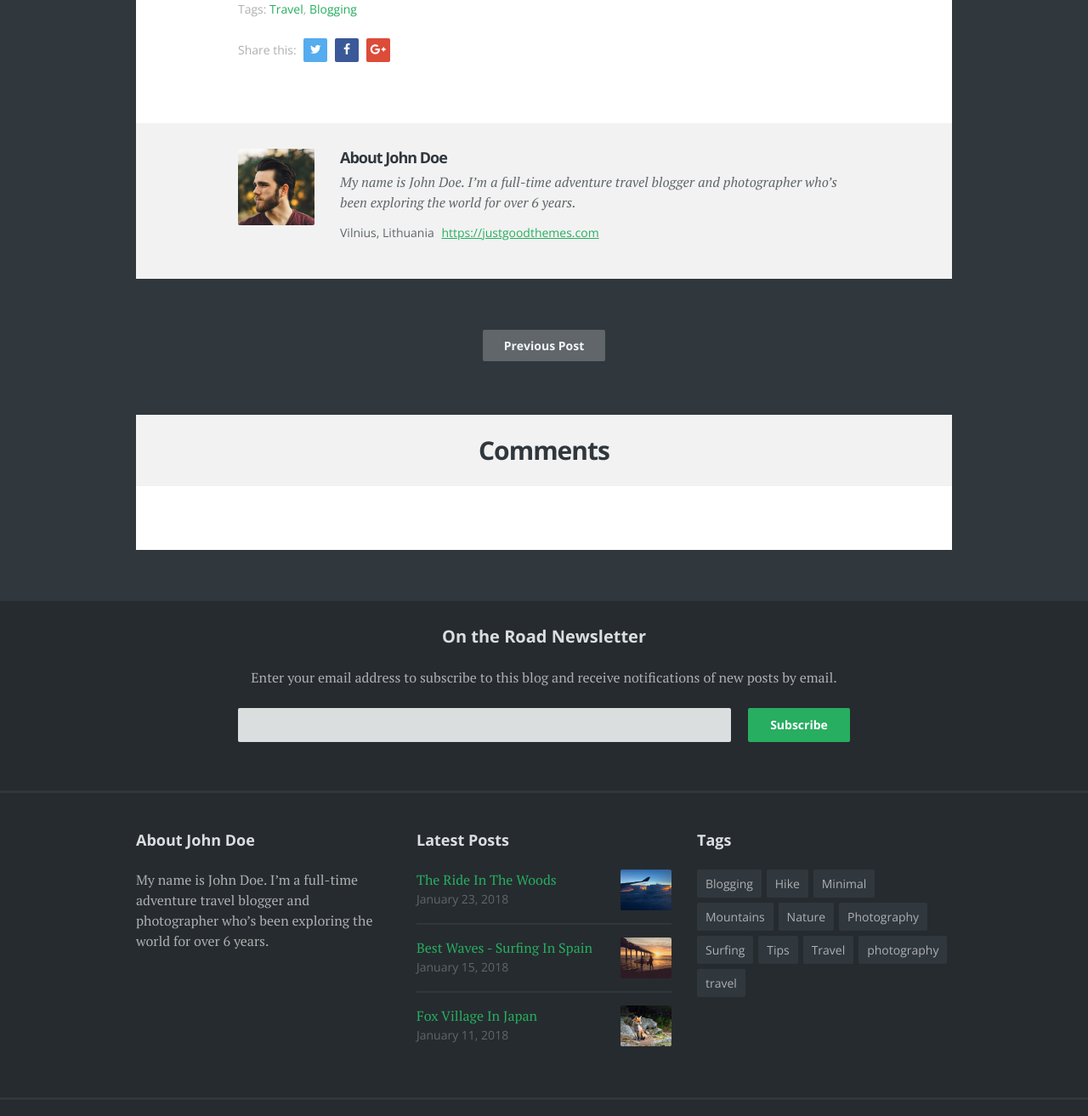
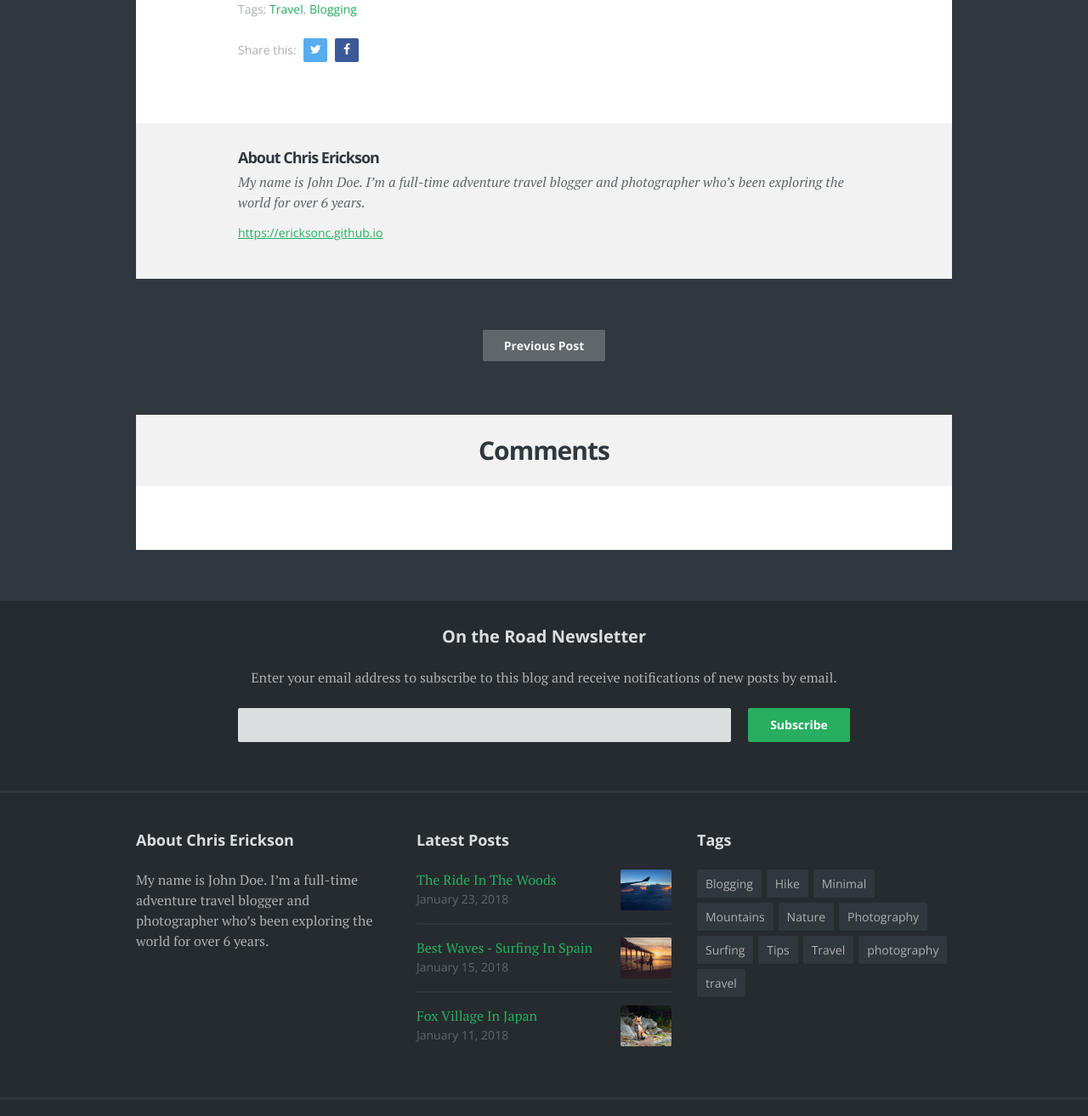
Before and after one commit to ericksonc/ericksonc.github.io, a Jekyll site: the page built from _posts/2018-01-23-the-ride-in-the-woods.md, in a window 1280 px wide and 1400 px high, scrolled down 2815 px, cut to the strip 87-1400 px from the top of the window. Shown: the whole strip at 85% size. Built offline with Jekyll 4.4.1, drawn with Linux system fonts in a browser that asks for light colours; some web fonts are replaced; comment, search, counter and statistics services are not loaded; some of the changed text lies outside the part shown.

Commit message:
Mailchimp

```diff
--- a/_config.yml
+++ b/_config.yml
@@ -41,30 +41,30 @@ navigation:
 disqus: justgoodthemes
 
 # Author information - author info at the bottom of the post
-author_name: "John Doe"
+author_name: "Chris Erickson"
 author_bio: "My name is John Doe. I’m a full-time adventure travel blogger and photographer who’s been exploring the world for over 6 years."
-author_url: "https://justgoodthemes.com"
-author_location: "Vilnius, Lithuania"
-author_image: authorimage.jpg
+author_url: "https://ericksonc.github.io"
+#author_location: "Vilnius, Lithuania"
+#author_image: authorimage.jpg
 
 # Footer ad banner
 banner_url: "https://justgoodthemes.com/"
 banner_image: banner.jpg
 
 # Footer newsletter widget - add your form action url for MailChimp signup form here
-mailchimp_url: "//justgoodthemes.us3.list-manage.com/subscribe/post?u=78f1bab16028354caeb23aecd&amp;id=4a7330d117"
+mailchimp_url: "https://gmail.us5.list-manage.com/subscribe/post?u=da0681326531ea4295e6cb885&amp;id=c4463606d7"
 
 # Social links in the site footer
-twitter_username: "username"
-facebook_username: "username"
-googleplus_username: "+username"
-github_username: "username"
-codepen_username: "username"
-dribbble_username: "username"
-medium_username: "@username"
-instagram_username: "username"
-pinterest_username: "username"
-linkedin_username: "username"
+#twitter_username: "username"
+#facebook_username: "username"
+#googleplus_username: "+username"
+#github_username: "username"
+#codepen_username: "username"
+#dribbble_username: "username"
+#medium_username: "@username"
+instagram_username: "Chris0522"
+#pinterest_username: "username"
+#linkedin_username: "username"
 
 # http://jekyllrb.com/docs/pagination/
 paginate: 5
--- a/_layouts/post.html
+++ b/_layouts/post.html
@@ -27,7 +27,6 @@ layout: default
                         <span>Share this:</span>
                         <a class="btn-twitter" target="_blank" href="https://twitter.com/intent/tweet?text={{ page.title | uri_escape }}&amp;url={{ site.url }}{{ page.url }}"><i class="fa fa-twitter" aria-hidden="true"></i><span class="screen-reader-text">Twitter</span></a>
                         <a class="btn-facebook" target="_blank" href="https://www.facebook.com/sharer/sharer.php?u={{ site.url }}{{ page.url }}&amp;t={{ page.title | uri_escape }}"><i class="fa fa-facebook" aria-hidden="true"></i><span class="screen-reader-text">Facebook</span></a>
-                        <a class="btn-google" target="_blank" href="http://plus.google.com/share?url={{ site.url }}{{ page.url }}"><i class="fa fa-google-plus" aria-hidden="true"></i><span class="screen-reader-text">Google+</span></a>
                     </div><!-- .share-post -->
                 </footer><!-- .entry-footer -->
             </div><!-- .entry-box -->
```
Also changed, not shown: images/aboutPage.jpg.
